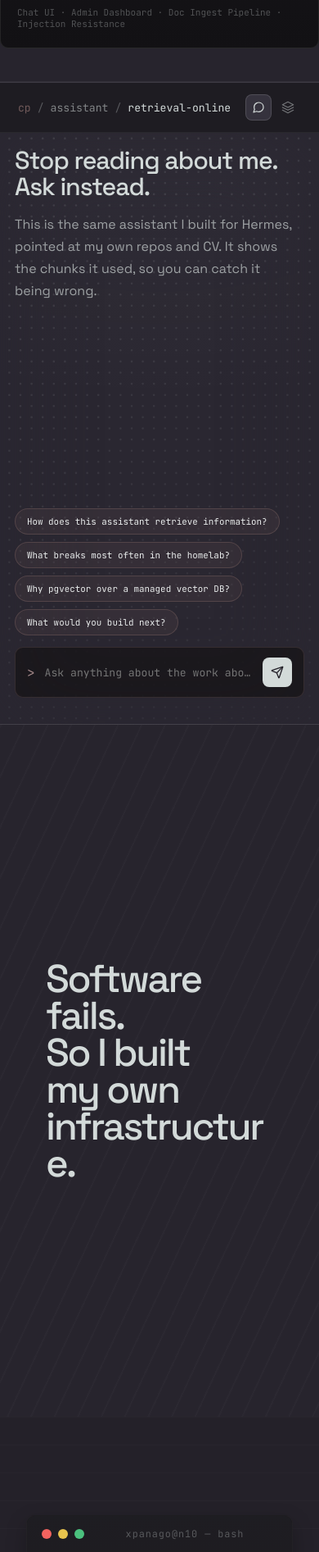
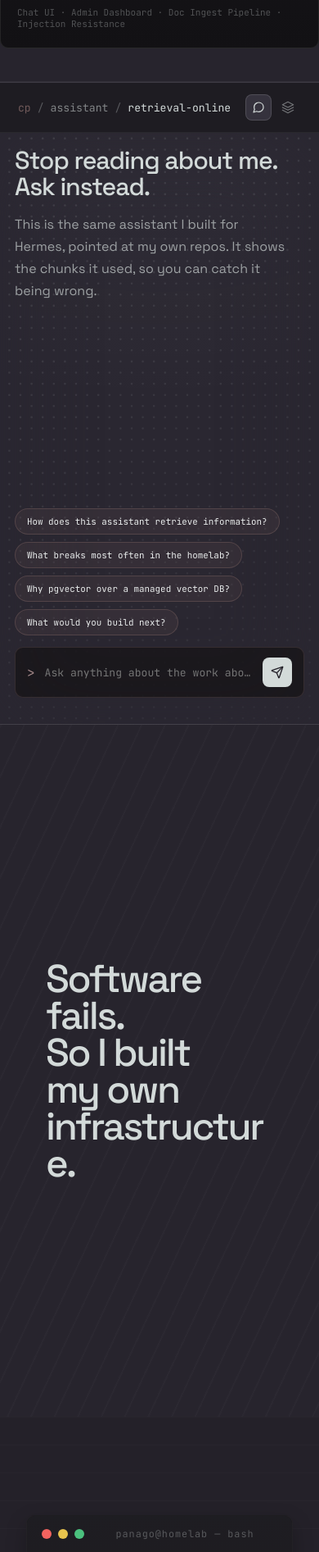
Before and after one commit to c-panagopoulos/Personal-Website, a React (Vite) app in the folder client/: page / in a window 390 px wide. Shown: the part 7119-9012 px from the top of the page at 82% size. Built offline with nearby package versions, Linux system fonts and the light colour scheme.

Commit message:
Restyle assistant breadcrumb and hide sidebar footnote on mobile

```diff
--- a/client/src/components/AssistantSection.jsx
+++ b/client/src/components/AssistantSection.jsx
@@ -246,7 +246,7 @@ export default function AssistantSection() {
         </h3>
         {!(isMobile && chat.open) && (
           <p className="assistant-section__subtitle" style={anim(visible, "sceneRiseBlur", 0.65, 1.5)}>
-            This is the same assistant I built for Hermes, pointed at my own repos and CV. It shows the chunks it
+            This is the same assistant I built for Hermes, pointed at my own repos. It shows the chunks it
             used, so you can catch it being wrong.
           </p>
         )}
--- a/client/src/components/HomelabSection.jsx
+++ b/client/src/components/HomelabSection.jsx
@@ -57,7 +57,7 @@ export default function HomelabSection() {
     <div id="homelab" className="homelab-section" ref={ref}>
       <div className="scene__browser homelab__terminal-wrap" style={anim(visible, "terminalRise", 0.7, 0.3)}>
         <Terminal
-          username="xpanago@n10"
+          username="panago@homelab"
           commands={["docker ps"]}
           outputs={{ 0: dockerPsOutput }}
         />
```
